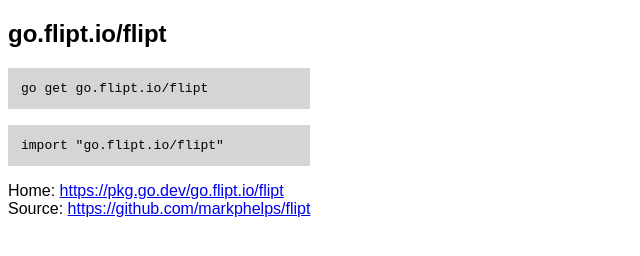
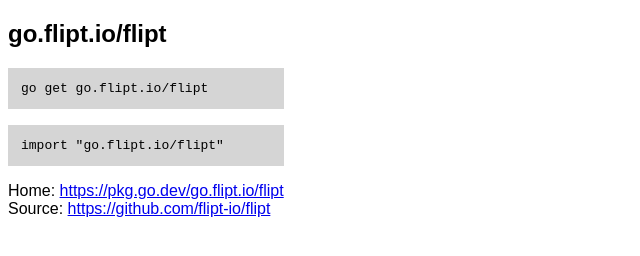
Before and after one commit to flipt-io/go-vanity, a plain HTML site: page flipt/index.html in a window 1280 px wide. Shown: the whole page, without its empty margins (0-640 px from the left). Drawn offline with Linux system fonts and the light colour scheme.

Commit message:
Update vanity go imports

```diff
--- a/flipt/index.html
+++ b/flipt/index.html
@@ -3,8 +3,8 @@
 <head>
 <meta charset="utf-8">
 <title>go.flipt.io/flipt</title>
-<meta name="go-import" content="go.flipt.io/flipt git https://github.com/markphelps/flipt">
-<meta name="go-source" content="go.flipt.io/flipt https://github.com/markphelps/flipt https://github.com/markphelps/flipt/tree/master{/dir} https://github.com/markphelps/flipt/blob/master{/dir}/{file}#L{line}">
+<meta name="go-import" content="go.flipt.io/flipt git https://github.com/flipt-io/flipt">
+<meta name="go-source" content="go.flipt.io/flipt https://github.com/flipt-io/flipt https://github.com/flipt-io/flipt/tree/main{/dir} https://github.com/flipt-io/flipt/blob/main{/dir}/{file}#L{line}">
 <style>
 * { font-family: sans-serif; }
 body { margin-top: 0; }
@@ -19,7 +19,7 @@
 <code>go get go.flipt.io/flipt</code>
 <code>import "go.flipt.io/flipt"</code>
 Home: <a href="https://pkg.go.dev/go.flipt.io/flipt">https://pkg.go.dev/go.flipt.io/flipt</a><br/>
-Source: <a href="https://github.com/markphelps/flipt">https://github.com/markphelps/flipt</a><br/>
+Source: <a href="https://github.com/flipt-io/flipt">https://github.com/flipt-io/flipt</a><br/>
 </div>
 </body>
 </html>
```
Also changed, not shown: flipt-grpc/index.html (+1 -1 lines).
